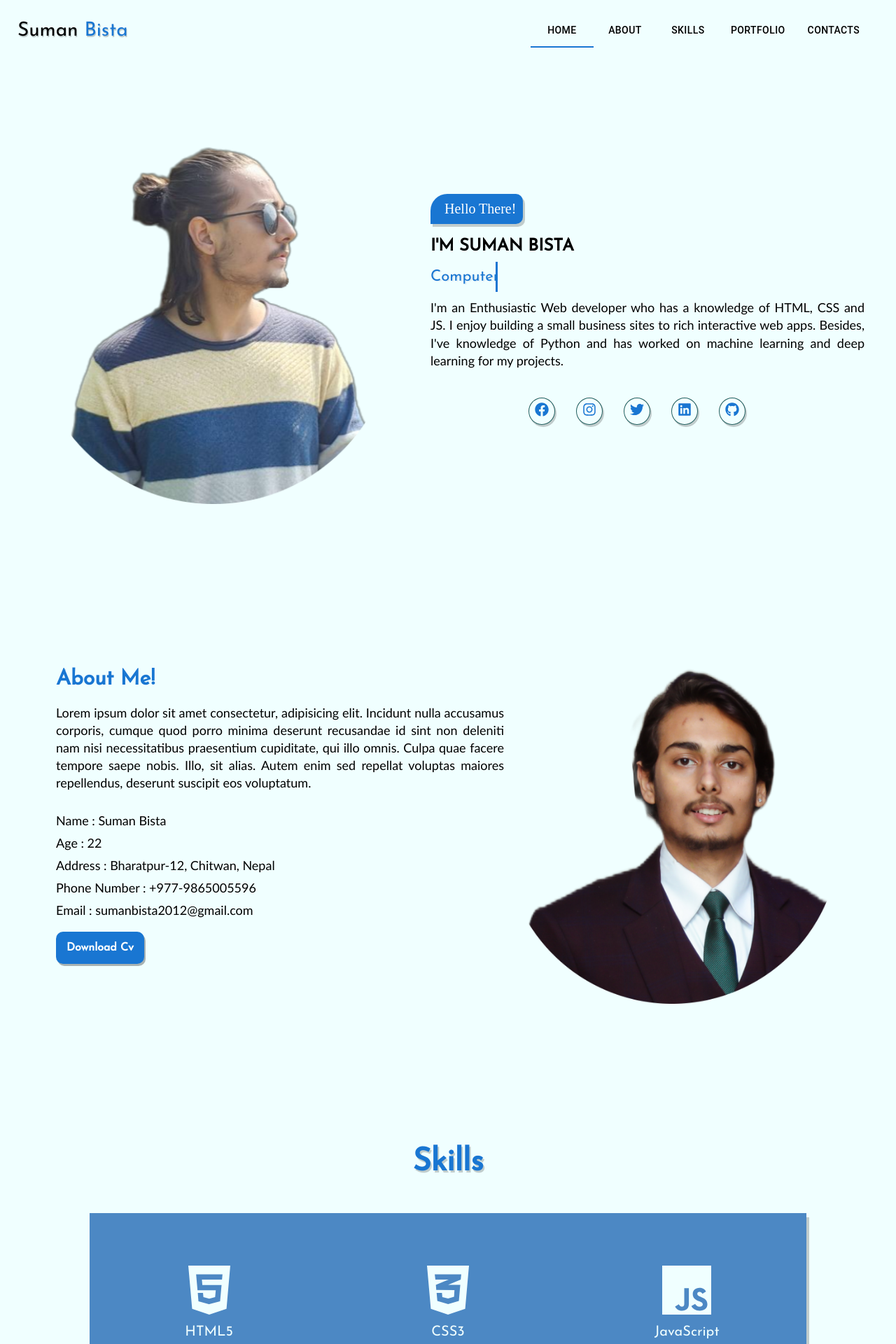
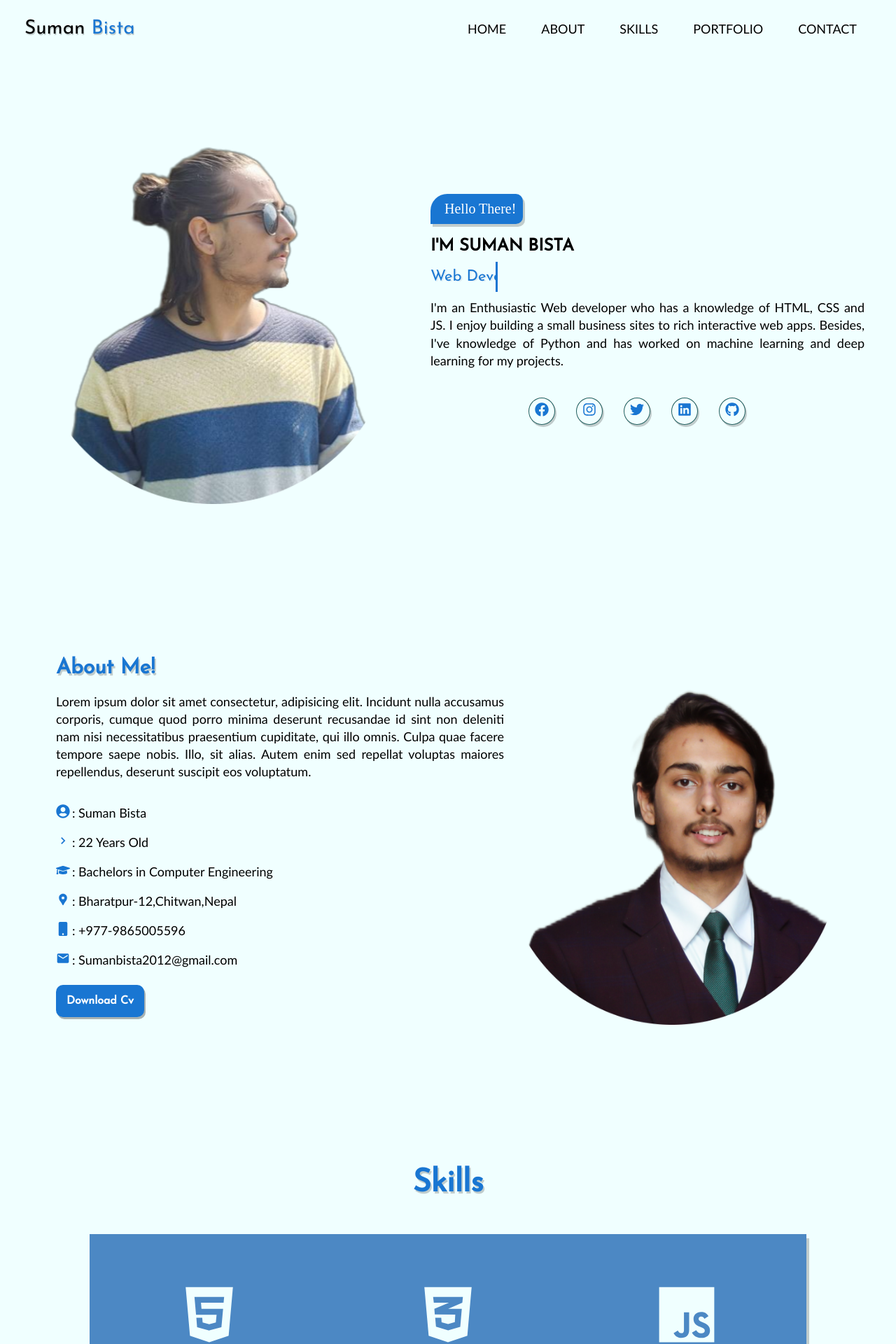
Before and after one commit to Suman-de-bista/react-portfolio, a React (Create React App) app: page / in a window 1280 px wide. Shown: the top 1920 px of the page at 70% size. Built offline with nearby package versions, Linux system fonts and the light colour scheme; the HTML template or start-up script is replaced by a standard one.

Commit message:
Initial Commit

```diff
--- a/package.json
+++ b/package.json
@@ -10,6 +10,8 @@
     "@testing-library/jest-dom": "^5.16.2",
     "@testing-library/react": "^12.1.2",
     "@testing-library/user-event": "^13.5.0",
+    "aos": "^2.3.4",
+    "emailjs-com": "^3.2.0",
     "react": "^17.0.2",
     "react-dom": "^17.0.2",
     "react-icons": "^4.3.1",
--- a/src/App.css
+++ b/src/App.css
@@ -5,9 +5,10 @@
 }
 
 body{
-  /* background-color: #232a34; */
+  /* For Dark Mode
+  background-color: #232a34;
+  color: white;  */
   background-color: azure;
-  /* color: white; */
 }
 
 /* NAVBAR */
@@ -16,14 +17,18 @@ body{
   align-items: center;
   justify-content: space-between;
   width: 100%;
-  padding: 20px 12px 0 0;
+  padding: 20px 12px 10px 10px;
   position: fixed;
-  /* margin-top: 10px; */
   flex-wrap: wrap;
-  /* background-color: azure; */
-
+  z-index: 2;
 }
-
+.nav-changecolor{
+  background-color: #184777;
+  color:white;
+}
+.nav-changecolor li a{
+  color: white;
+}
 .nav-bar-name{
   font-size: 28px;
   font-family: 'Josefin Sans', sans-serif;
@@ -37,13 +42,106 @@ body{
 .nav-bar-btn{
   margin-right: 24px;
 }
+.nav-bar-btn ul{
+  display: flex;
+  flex-wrap: wrap;
+}
+.nav-bar-btn ul li{
+  text-decoration: none;
+  list-style: none;
+  padding: 10px 0 10px 10px;
+}
+.nav-bar-btn a{
+  text-decoration: none;
+  color: black;
+  font-size: 18px;
+  font-family:'Gill Sans', 'Gill Sans MT', Calibri, 'Trebuchet MS', sans-serif;
+  padding: 20px 20px;
+  margin-top: 20px;
+  text-transform: uppercase;
+}
+.nav-bar-btn a:hover{
+  background-color: #4c88c4;
+  transition: 0.9s;
+  border-radius: 8px;
+}
 .nav-bar-tab{
   margin: 5px;
 }
 .nav-bar-tab:hover{
   background-color: #d2e0ee;
 }
+@media only screen and (min-width:940px){
+  .dropdown{
+    display: none;
+  }
+}
+@media only screen and (max-width:940px){
+  .nav-bar-btn{
+    display: none;
+  }
+  .nav-changecolor .dropbtn{
+    color: white !important;
+  }
+.dropdown .dropbtn {
+  display: flex;
+  font-size: 24px;
+  border: none;
+  outline: none;
+  color: black;
+  padding: 9px 20px;
+  background-color: transparent;
+  font-family: inherit; /* Important for vertical align on mobile phones */
+  margin: 0; /* Important for vertical align on mobile phones */
+}
 
+/* Add a red background color to navbar links on hover */
+.navbar a:hover, .dropdown:hover .dropbtn {
+  background-color: #4c88c4;
+}
+
+/* Dropdown content (hidden by default) */
+.dropdown-content {
+  display:none;
+  position:absolute;
+  width: 100%;
+  min-height: 50vh;
+  background-color: rgba(24,71,119,0.6 ) ;
+  left: 0;
+  box-shadow: 0px 8px 16px 0px rgba(0,0,0,0.2);
+}
+.dropdown-content ul{
+  display: flex;
+  flex-direction: column;
+  justify-content: space-around;
+  align-items: center;
+  flex-wrap: wrap;
+}
+
+/* Links inside the dropdown */
+.dropdown-content li a {
+  float: left;
+  width: 100%;
+  color: white;
+  font-size: 24px;
+  font-weight: 700;
+  padding: 12px 16px;
+  text-decoration: none;
+  display: block;
+  text-align: left;
+}
+
+/* Add a grey background color to dropdown links on hover */
+.dropdown-content a:hover {
+  background-color: #0a427e;
+  font-size: 30px;
+}
+
+/* Show the dropdown menu on hover */
+.dropdown:hover .dropdown-content {
+  display:block;
+}
+}
 
 /* HOME */
 
@@ -52,13 +150,11 @@ body{
   align-items: center;
   width: 100%;
   justify-content: space-around;
-  flex-wrap: wrap;
-  /* margin-top:30px; */
+  flex-wrap: wrap-reverse;
   padding: 50px 20px;
 }
 .home-cover{
   padding-top: 30px;
-  /* width: 100%; */
   margin-top: 15vh;
 }
 .home-cover img{
@@ -66,7 +162,6 @@ body{
 }
 .home-content{
   margin-top: 15vh;
-  /* padding: 0 50px; */
   width: 50%;
 }
 .content{
@@ -76,12 +171,9 @@ body{
   background-color: #1976d2;
   display: inline-flex;
   font-size: 20px;
-  /* padding-right: 20px;
-  margin-left:10px; */
   padding-left: 20px;
   padding-right: 10px;
   color: white;
-  /* border-radius: 10px 24px 0 10px; */
   border-radius: 24px 10px 10px 0;
   box-shadow: 3px 4px rgba(0, 0, 0, 0.2);
 }
@@ -97,7 +189,7 @@ body{
   width: 0ch;
   overflow: hidden;
   white-space: nowrap;
-  animation: text 8s steps(16) infinite ;
+  animation: text 5s steps(13) infinite ;
   border-right: 3px solid #1976d2;
   font-family: 'Josefin Sans', sans-serif;
   font-size: 22px;
@@ -110,7 +202,7 @@ body{
     width: 0ch;
   }
   50%{
-    width: 16ch;
+    width: 13ch;
   }
 }
 .home-content4{
@@ -153,22 +245,18 @@ body{
   align-items: center ;
   justify-content: center;
   width: 100%;
-  margin:50px 0;
-  padding: 50px 0px;
+  margin-top:50px;
+  margin-bottom: 30px;
+  padding-top: 80px;
   flex-wrap: wrap;
 }
 .about-me{
   width: 50%;
-  /* padding:0 30px;   */
   display: flex;
   flex-direction: column;
-  /* align-items: center; */
 }
 .me{
   margin-top: 20px;
-  /* padding-left: 80px;
-  padding-right: 30px; */
-  /* text-align: center; */
 }
 .about-me-pic{
   margin-top: 80px;
@@ -182,29 +270,31 @@ body{
   font-size: 30px;
   font-family: 'Josefin Sans', sans-serif;
   font-weight: 600;
-  text-shadow: 2px 3  px rgba(0, 0, 0, 0.2);;
+  text-shadow: 2px 3px rgba(0, 0, 0, 0.2);;
 }
 .about-me-contents{
   font-family:'Gill Sans', 'Gill Sans MT', Calibri, 'Trebuchet MS', sans-serif;
-
   font-size: 18px;
   line-height: 1.4;
 }
-.about-me-details{
-  margin-top: 20px;
+.about-me-logo{
+  font-size: 20px;
+  color: #1976d2;
+}
+.about-me-list{
+  padding: 5px 3px;
 }
 .about-me-details li{
+  display: flex;
+  align-items: center;
+  flex-wrap: wrap;
   list-style: none ;
   padding-top: 10px;
   font-size: 18px;
   font-family:'Gill Sans', 'Gill Sans MT', Calibri, 'Trebuchet MS', sans-serif;
-  width: 50%;
-  /* font-weight: 600; */
+  width: 100%;
 }
 
-.about-me-details li span{
-  text-align: right !important;
-}
 .download-cv-btn button{
   padding: 15px;
   border-radius: 10px;
@@ -228,6 +318,7 @@ body{
   flex-direction: column;
   margin: 100px 0;
   align-items: center;
+  padding: 50px 0;
 }
 
 .skill-heading{
@@ -258,14 +349,20 @@ body{
   padding: 70px;
   width: 30%;
   align-items: center;
-  font-size: 80px;
+  font-size: 90px;
   color: azure;
+  cursor: pointer;
 }
 
 .skill-set span{
   font-size: 20px;
   padding-top: 10px;
   font-family: 'Josefin Sans', sans-serif;
+  text-shadow: 2px 3px rgba(0, 0, 0, 0.2);
+}
+.skill-set:hover{
+  font-size: 110px;
+  padding: 50px;
 }
 
 
@@ -282,7 +379,7 @@ body{
   margin-top: 100px;
   font-family: 'Josefin Sans', sans-serif;
   font-size: 45px;
-  padding: 20px;
+  padding: 0 20px 20px 20px;
   color: #1976d2;
   font-weight: 600;
   text-shadow:2px 3px rgba(0,0,0,0.2);
@@ -294,8 +391,7 @@ body{
   width: 100%;
   justify-content: center;
   text-align: center;
-  margin-top: 30px;
-  /* margin-bottom: 80px; */
+  margin-top: 0px;
   padding: 20px;
 
 }
@@ -309,10 +405,15 @@ body{
   font-size: 24px;
   background-color:#e4f3ff;
   padding:10px 15px;
-  border-radius: 20px;
+  border-radius: 16px;
   box-shadow: 2px 3px rgba(0, 0, 0, 0.2);
+  border: none;
+}
+.pnav-name button{
+  background-color: #1976d2;
+  color: white;
+}
 
-}
 .pnav button:hover{
   background-color: azure;
   color: #1976d2;
@@ -325,20 +426,9 @@ body{
   padding: 40px 0;
   width: 80%;
   flex-wrap: wrap;
-  /* border: 1px solid black; */
   background-color:#4c88c4 ;
-  /* padding-left: 100px; */
 }
 
-/* .ml-project{
-  display: flex;
-  width: 100%;
-}
-
-.react-projects{
-  display: flex;
-  width: 100%;
-} */
 .project-1{
   display: flex;
   justify-content: right;
@@ -355,6 +445,12 @@ body{
 .pml{
   padding: 20px 40px;
 }
+.cards:hover{
+  padding: 0;
+  box-shadow: 12px 16px rgba(0, 0, 0, 0.2);
+  opacity: 0.7;
+}
+
 
 /* CONTACTS */
 
@@ -386,7 +482,6 @@ body{
   align-items: center;
   width: 33.33%;
   justify-content: center;
-  /* flex-wrap: wrap; */
 }
 .contact-name{
   padding-right: 10px;
@@ -409,7 +504,7 @@ body{
 .contact-message{
   display: flex;
   justify-content: center;
-  width:60%;
+  width:100%;
   margin-top: 20px;
   padding: 10px 0px;
 }
@@ -452,3 +547,44 @@ body{
   font-family:'Gill Sans', 'Gill Sans MT', Calibri, 'Trebuchet MS', sans-serif;
 
 }
+
+@media only screen and (max-width:770px){
+  img{
+    width: 100% !important;
+  }
+  .about-me-pic img{
+    display: none;
+  }
+  .about-me{
+    margin-top: 25px;
+    width: 70%;
+  }
+  .about-me-details{
+    margin-right: -30px;
+  }
+  .home{
+    padding-bottom: 10px;
+  }
+  .home-cover{
+    margin: 20px;
+  }
+  .home-content{
+    margin-top: 120px;
+    width: 80%;
+  }
+  .skill-list{
+    width: 90%;
+  }
+  .project-main{
+    width: 90%;
+  }
+  .contact-input-main{
+    width: 80%;
+  }
+  .contact-message{
+    width: 80%;
+  }
+  .footer-content{
+    font-size: 18px;
+  }
+}
--- a/src/App.js
+++ b/src/App.js
@@ -1,18 +1,25 @@
+import { useEffect } from 'react';
 import './App.css';
 import About from './components/about';
 import Contacts from './components/contacts';
 import Footer from './components/footer';
 import Home from './components/home';
-import Navbar from './components/navbar'
+import Navigationbar from './components/navigationbar'
 import Projects from './components/projects';
 import Skills from './components/skills';
+import Aos from 'aos';
+import 'aos/dist/aos.css';
 
 function App() {
+
+  useEffect(()=>{
+    Aos.init({duration: 2000});
+},[])
   return (
     <div className="App">
-      <Navbar/>
+      <Navigationbar />
       <Home/>
-      <About/>
+      <About />
       <Skills/>
       <Projects/>
       <Contacts/>
--- a/src/components/about.js
+++ b/src/components/about.js
@@ -1,8 +1,10 @@
 import React from 'react';
+import {FaUserCircle,FaMobile,FaGraduationCap} from 'react-icons/fa'
+import {MdLocationPin,MdEmail,MdOutlineKeyboardArrowRight} from 'react-icons/md'
 
 const About = () => {
     return (
-        <div className='about' id='nav-to-about'>
+        <div className='about' id='about'>
             <div className="about-me">
                 <div className="me about-me-heading">About Me!</div>
                 <div className="me about-me-contents" align='justify'>
@@ -10,11 +12,30 @@ const About = () => {
                 </div>
                 <div className="me about-me-details">
                     <ul>
-                        <li>Name         : Suman Bista</li>
-                        <li>Age          : 22</li>
-                        <li>Address      : Bharatpur-12, Chitwan, Nepal</li>
-                        <li>Phone Number : +977-9865005596</li>
-                        <li>Email        : sumanbista2012@gmail.com </li>
+                        <li>
+                            <div className="about-me-logo"><FaUserCircle/></div>
+                            <div className="about-me-list">: Suman Bista</div>
+                        </li>
+                        <li>
+                            <div className="about-me-logo"><MdOutlineKeyboardArrowRight/></div>
+                            <div className="about-me-list">: 22 Years Old</div>
+                        </li>
+                        <li>
+                            <div className="about-me-logo"><FaGraduationCap/></div>
+                            <div className="about-me-list">: Bachelors in Computer Engineering</div>
+                        </li>
+                        <li>
+                            <div className="about-me-logo"><MdLocationPin/></div>
+                            <div className="about-me-list">: Bharatpur-12,Chitwan,Nepal </div>
+                        </li>
+                        <li>
+                            <div className="about-me-logo"><FaMobile/></div>
+                            <div className="about-me-list">: +977-9865005596</div>
+                        </li>
+                        <li>
+                            <div className="about-me-logo"><MdEmail/></div>
+                            <div className="about-me-list">: Sumanbista2012@gmail.com</div>
+                        </li>
                     </ul>
                 </div>
                 <div className="me download-cv-btn">
--- a/src/components/contacts.js
+++ b/src/components/contacts.js
@@ -1,26 +1,38 @@
 import React from 'react';
+import emailjs from 'emailjs-com';
 
 const Contacts = () => {
+
+    const sendEmail = (e) =>{
+        emailjs.sendForm(
+            'service_ewm5l3i',
+            'template_8fx5u18',
+            e.target,
+            'user_XsJbmN1O10NyUEyyrnpYO'
+            ).then(res => res.json()
+            ).catch(err => console.log(err));
+    }
     return (
-        <div className='contact' id='nav-to-contact'>
+        <div className='contact' id='contact'>
             <div className="contact-heading">Contacts</div>
-            <div className='contact-input-main'>
+            <form className='contact-input-main' onSubmit={sendEmail}>
                 <div className="contact-input contact-name">
-                    <input type='text' placeholder='Name'/>
+                    <input type='text' name='name' placeholder='Name'/>
                 </div>
                 <div className="contact-input contact-email">
-                    <input type='email' placeholder='Email'/>
+                    <input type='email' name='user-email' placeholder='Email'/>
                 </div>
                 <div className="contact-input contact-subject">
-                    <input type='text' placeholder='Subject'/>
+                    <input type='text' name='subject' placeholder='Subject'/>
                 </div>
-            </div>
+
             <div className="contact-message">
-                <textarea placeholder='Your Message'/>
+                <textarea placeholder='Your Message' name='message' />
             </div>
             <div className="contact-send-btn">
             <input type='submit' value='Send Message'/>
             </div>
+            </form>
         </div>
     );
 }
--- a/src/components/home.js
+++ b/src/components/home.js
@@ -4,7 +4,7 @@ import {FaFacebook,FaInstagram,FaTwitter,FaLinkedin,FaGithub} from 'react-icons/
 const Home = () => {
 
     return (
-        <div className='home' id='nav-to-home'>
+        <div className='home' id='home'>
                 <div className="home-cover">
                     <img src='images/cover.png' alt='cover'/>
                 </div>
@@ -12,10 +12,7 @@ const Home = () => {
                     <div className="content home-content1">Hello There!</div>
                     <div className="content home-content2">I'M SUMAN BISTA</div>
                     <div className="content home-content3">
-                        {/* {prof.map((number)=>(
-                        <span>{number}</span>
-                    ))} */}
-                    Computer Engineer
+                    Web Developer
                     </div>
                     <div className="content home-content4">
                         <p align='justify'>I'm an Enthusiastic Web developer who has a knowledge of HTML, CSS and JS. I enjoy building a small business sites to rich interactive web apps. Besides, I've knowledge of Python and has worked on machine learning and deep learning for my projects.
--- a/src/components/navbar.js
+++ b/src/components/navbar.js
@@ -3,13 +3,24 @@ import {Tabs,Tab,Box} from '@mui/material'
 
 const Navbar = (props) => {
     const [value, setValue] = useState('one');
+    const [navBar, setNavBar] = useState(false);
+
+    const changeNavColor = ()=>{
+        if (window.scrollY >=80){
+            setNavBar(true)
+        }
+        else{
+            setNavBar(false)
+        }
+    }
+    window.addEventListener('scroll', changeNavColor);
 
     const handleChange = (event, newValue) => {
     setValue(newValue);
     };
 
     return (
-        <div className='nav-bar'>
+        <div className={navBar ? 'nav-bar nav-changecolor': 'nav-bar'}>
             <div className="nav-bar-name">Suman <span>Bista</span></div>
             <div className="nav-bar-btn">
                 <Box sx={{ width: '100%' }}>
--- /dev/null
+++ b/src/components/navigationbar.js
@@ -0,0 +1,59 @@
+import React,{useState} from 'react';
+import {MdMenu} from 'react-icons/md'
+
+const Navbar = (props) => {
+    const [navBar, setNavBar] = useState(false);
+
+
+    const changeNavColor = ()=>{
+        if (window.scrollY >=50){
+            setNavBar(true)
+        }
+        else{
+            setNavBar(false)
+        }
+    }
+    window.addEventListener('scroll', changeNavColor);
+
+    document.querySelectorAll('a[href^="#"]').forEach(anchor => {
+        anchor.addEventListener('click', function (e) {
+            e.preventDefault();
+
+            document.querySelector(this.getAttribute('href')).scrollIntoView({
+                behavior: 'smooth'
+            });
+        });
+    });
+    return (
+        <div className={navBar ? 'nav-bar nav-changecolor': 'nav-bar'}>
+            <div className="nav-bar-name">Suman <span>Bista</span></div>
+            <div class="dropdown">
+                <button class="dropbtn">
+                    <MdMenu/>
+                    <i class="fa fa-caret-down"></i>
+                </button>
+                <div className={navBar ? 'nav-bar-btn nav-changecolor dropdown-content': 'nav-bar-btn dropdown-content'}>
+                <ul>
+                    <li><a href="#home">Home</a></li>
+                    <li><a href="#about">About</a></li>
+                    <li><a href="#skills">Skills</a></li>
+                    <li><a href="#portfolio">Portfolio</a></li>
+                    <li><a href="#contact">Contact</a></li>
+                </ul>
+            </div>
+            </div>
+
+            <div className={navBar ? 'nav-bar-btn nav-changecolor': 'nav-bar-btn'}>
+                <ul>
+                    <li><a href="#home">Home</a></li>
+                    <li><a href="#about">About</a></li>
+                    <li><a href="#skills">Skills</a></li>
+                    <li><a href="#portfolio">Portfolio</a></li>
+                    <li><a href="#contact">Contact</a></li>
+                </ul>
+            </div>
+        </div>
+    )
+}
+
+export default Navbar;
--- a/src/components/projects.js
+++ b/src/components/projects.js
@@ -25,15 +25,15 @@ const Projects = () => {
         }
     }
     return (
-        <div className='projects' id='nav-to-projects'>
+        <div className='projects' id='portfolio'>
             <div className="project-heading">My Portfolio</div>
             <div className="project-nav">
-                <div className='pnav'>
+                <div className={selectProject==='Machinelearning'? 'pnav pnav-name': 'pnav'}>
                     <button  onClick={handleClick} value='Machinelearning'>
                         Machine Learning
                     </button>
                 </div>
-                <div className="pnav">
+                <div className={selectProject==='Reactproject'? 'pnav pnav-name': 'pnav'}>
                     <button onClick={handleClick} value='Reactproject'>
                         React Js
                     </button>
--- a/src/components/skills.js
+++ b/src/components/skills.js
@@ -4,15 +4,15 @@ import {FaHtml5,FaCss3Alt,FaReact,FaPython,FaGitAlt,FaJs} from 'react-icons/fa'
 
 const Skills = () => {
     return (
-        <div className='skills' id='nav-to-skills'>
+        <div className='skills' id='skills'>
             <div className="skill-heading">Skills</div>
-            <div className="skill-list">
-                    <div className='skill-set'><FaHtml5/> <span>HTML5</span></div>
-                    <div className='skill-set'><FaCss3Alt/> <span>CSS3</span></div>
-                    <div className='skill-set'><FaJs/><span>JavaScript</span></div>
-                    <div className='skill-set'><FaReact/><span>React.Js</span></div>
-                    <div className='skill-set'><FaPython/><span>Python</span></div>
-                    <div className='skill-set'><FaGitAlt/><span>Git</span></div>
+            <div className="skill-list" >
+                    <div className='skill-set' data-aos="zoom-in"><FaHtml5/> <span>HTML5</span></div>
+                    <div className='skill-set' data-aos="zoom-in"><FaCss3Alt/> <span>CSS3</span></div>
+                    <div className='skill-set' data-aos="zoom-in"><FaJs/><span>JavaScript</span></div>
+                    <div className='skill-set' data-aos="zoom-in"><FaReact/><span>React.Js</span></div>
+                    <div className='skill-set' data-aos="zoom-in"><FaPython/><span>Python</span></div>
+                    <div className='skill-set' data-aos="zoom-in"><FaGitAlt/><span>Git</span></div>
             </div>
         </div>
     );
```
Also changed, not shown: src/components/machinelearning.js (+5 -5 lines), src/components/reactproject.js (+36 -36 lines), 1 other file (tests, documents, lock files or other folders).
